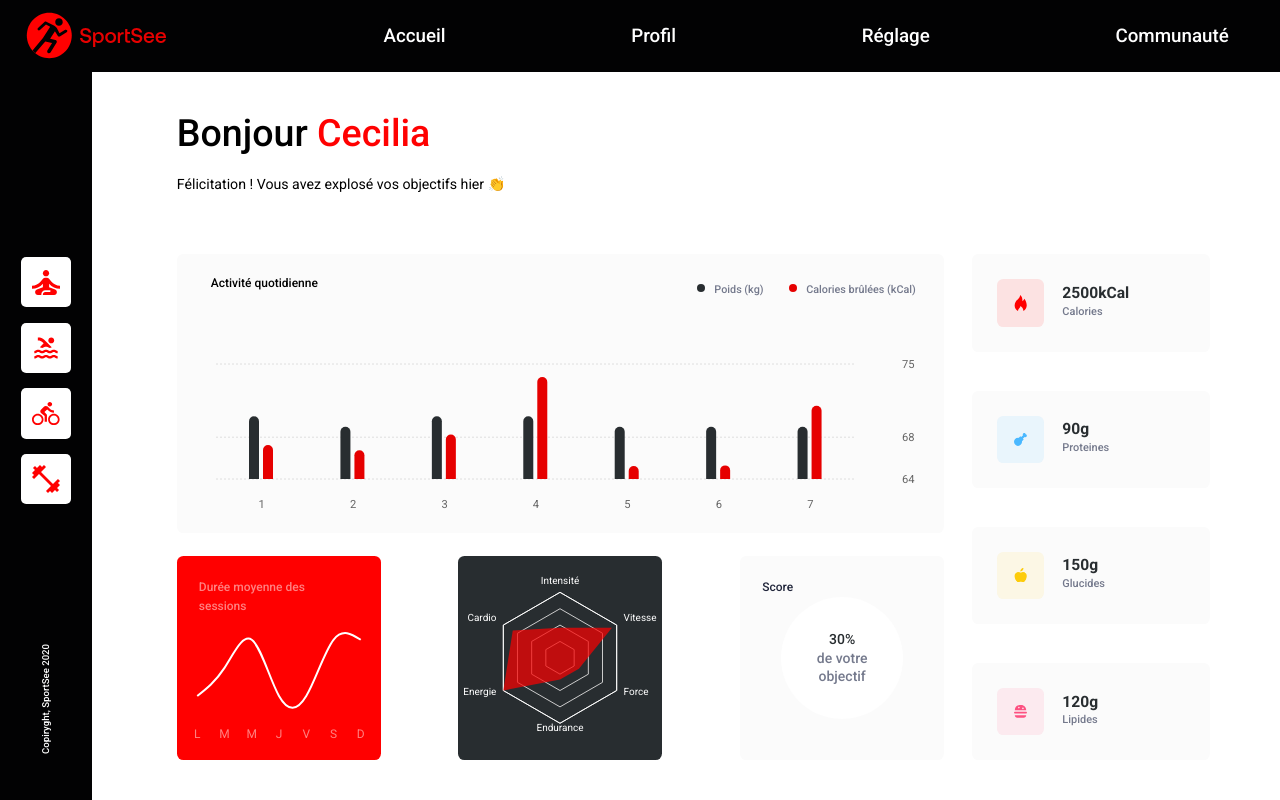
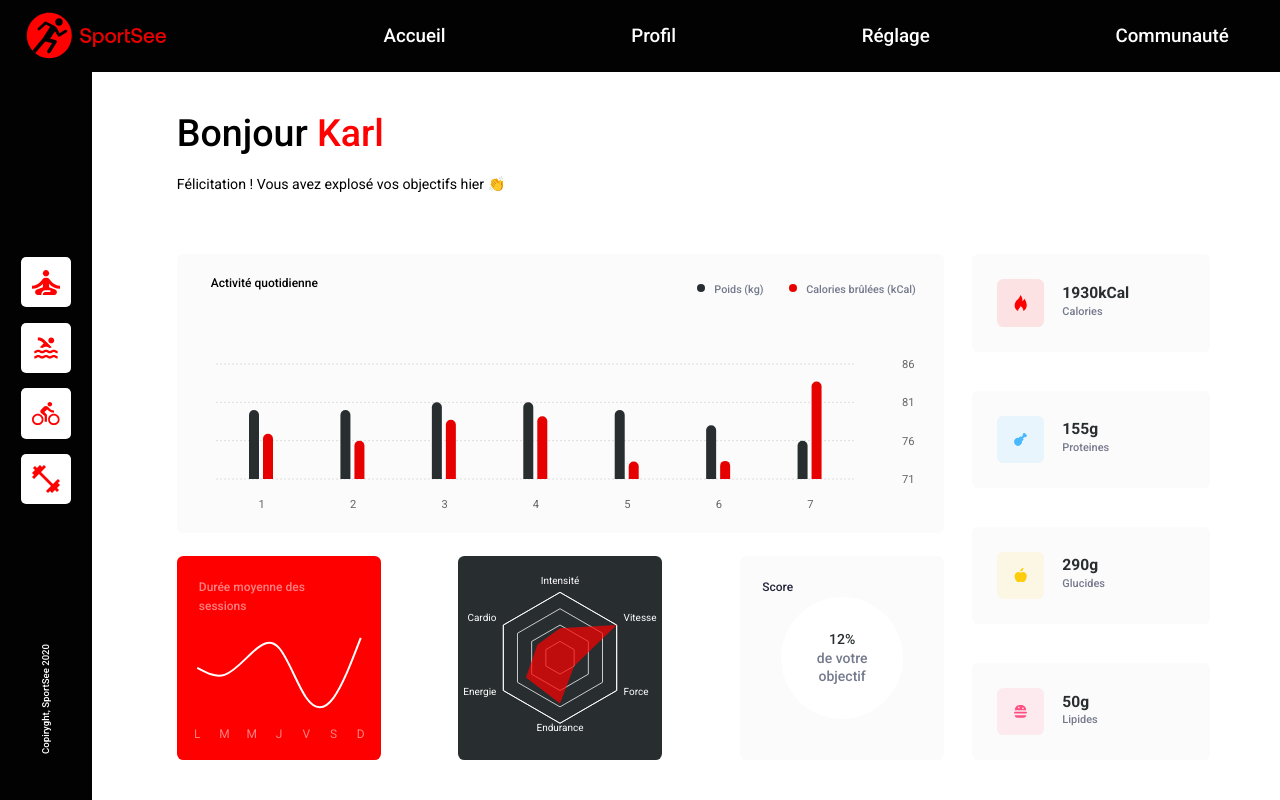
Before and after one commit to rMaloberti/RemiMaloberti_12_12022023, a React (Create React App) app: page / in a window 1280 px wide. Built offline with nearby package versions, Linux system fonts and the light colour scheme.

Commit message:
[data] create the getComputedUserData method

```diff
--- a/src/App.jsx
+++ b/src/App.jsx
@@ -1,40 +1,17 @@
 import { useEffect, useState } from 'react';
 import Dashboard from './components/Dashboard';
 import Navbar from './components/Nav/Navbar';
-import {
-  USER_MAIN_DATA,
-  USER_ACTIVITY,
-  USER_AVERAGE_SESSIONS,
-  USER_PERFORMANCE,
-} from './data/mockedData';
 import './style/App.css';
-import DataComputer from './utils/DataComputer';
+import { getComputedUserData } from './utils/UserData';
 
 const App = () => {
   const MOCKED_DATA = true;
-  const USER_ID = 18;
+  const USER_ID = 12;
 
   const [dashboardData, setDashboardData] = useState();
 
   useEffect(() => {
-    if (MOCKED_DATA) {
-      setDashboardData({
-        userMainData: DataComputer.computeUserMainData(
-          USER_MAIN_DATA.find((data) => data.id === USER_ID)
-        ),
-        userActivity: DataComputer.computeUserActivity(
-          USER_ACTIVITY.find((data) => data.userId === USER_ID)
-        ),
-        userAverageSessions: DataComputer.computeUserAverageSessions(
-          USER_AVERAGE_SESSIONS.find((data) => data.userId === USER_ID)
-        ),
-        userPerformance: DataComputer.computeUserPerformance(
-          USER_PERFORMANCE.find((data) => data.userId === USER_ID)
-        ),
-      });
-    } else {
-      console.log('Static');
-    }
+    setDashboardData(getComputedUserData(MOCKED_DATA, USER_ID));
   }, [MOCKED_DATA, USER_ID]);
 
   return (
--- a/src/utils/DataComputer.js
+++ b/src/utils/DataComputer.js
@@ -1,6 +1,21 @@
 export default class DataComputer {
-  static computeUserMainData = (data) => {
-    const computedData = {
+  #data;
+
+  constructor(data) {
+    this.#data = data;
+  }
+
+  get computedData() {
+    return {
+      userMainData: this.#computeUserMainData(this.#data.userMainData),
+      userActivity: this.#computeUserActivity(this.#data.userActivity),
+      userAverageSessions: this.#computeUserAverageSessions(this.#data.userAverageSessions),
+      userPerformance: this.#computeUserPerformance(this.#data.userPerformance),
+    };
+  }
+
+  #computeUserMainData(data) {
+    return {
       userId: data.id,
       userInfos: data.userInfos,
       todayScore: { score: data.todayScore, percentage: `${Math.round(data.todayScore * 100)}%` },
@@ -27,11 +42,9 @@ export default class DataComputer {
         },
       },
     };
+  }
 
-    return computedData;
-  };
-
-  static computeUserActivity = (data) => {
+  #computeUserActivity(data) {
     const computedData = {
       userId: data.userId,
       sessions: [],
@@ -48,9 +61,9 @@ export default class DataComputer {
     });
 
     return computedData;
-  };
+  }
 
-  static computeUserAverageSessions = (data) => {
+  #computeUserAverageSessions(data) {
     const computedData = {
       userId: data.userId,
       sessions: [],
@@ -91,9 +104,9 @@ export default class DataComputer {
     });
 
     return computedData;
-  };
+  }
 
-  static computeUserPerformance = (data) => {
+  #computeUserPerformance(data) {
     const computedData = {
       userId: data.userId,
       kind: {
@@ -112,5 +125,5 @@ export default class DataComputer {
     }
 
     return computedData;
-  };
+  }
 }
--- /dev/null
+++ b/src/utils/UserData.js
@@ -0,0 +1,22 @@
+import {
+  USER_MAIN_DATA,
+  USER_ACTIVITY,
+  USER_AVERAGE_SESSIONS,
+  USER_PERFORMANCE,
+} from '../data/mockedData';
+import DataComputer from './DataComputer';
+
+export const getComputedUserData = (isMockedData, userId) => {
+  const rawData = isMockedData
+    ? {
+        userMainData: USER_MAIN_DATA.find((data) => data.id === userId),
+        userActivity: USER_ACTIVITY.find((data) => data.userId === userId),
+        userAverageSessions: USER_AVERAGE_SESSIONS.find((data) => data.userId === userId),
+        userPerformance: USER_PERFORMANCE.find((data) => data.userId === userId),
+      }
+    : null;
+
+  const computer = new DataComputer(rawData);
+
+  return computer.computedData;
+};
```
